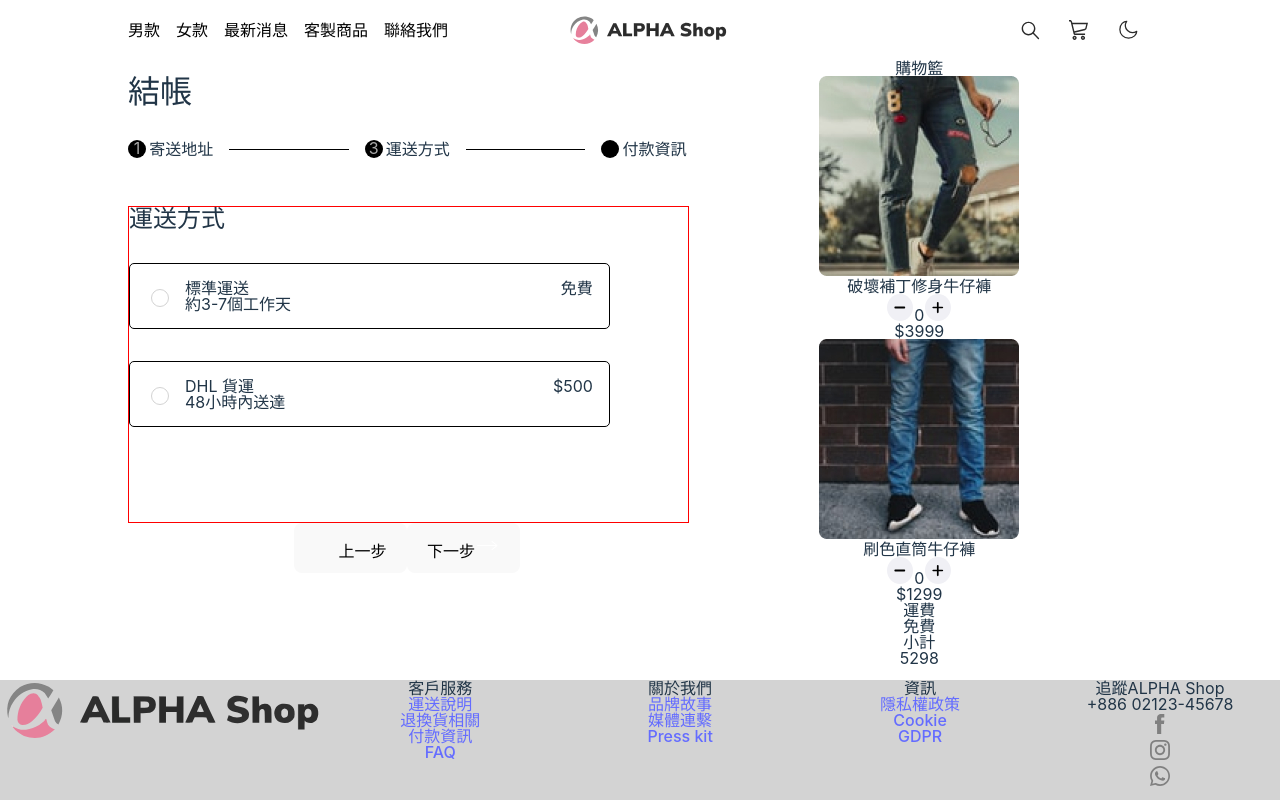
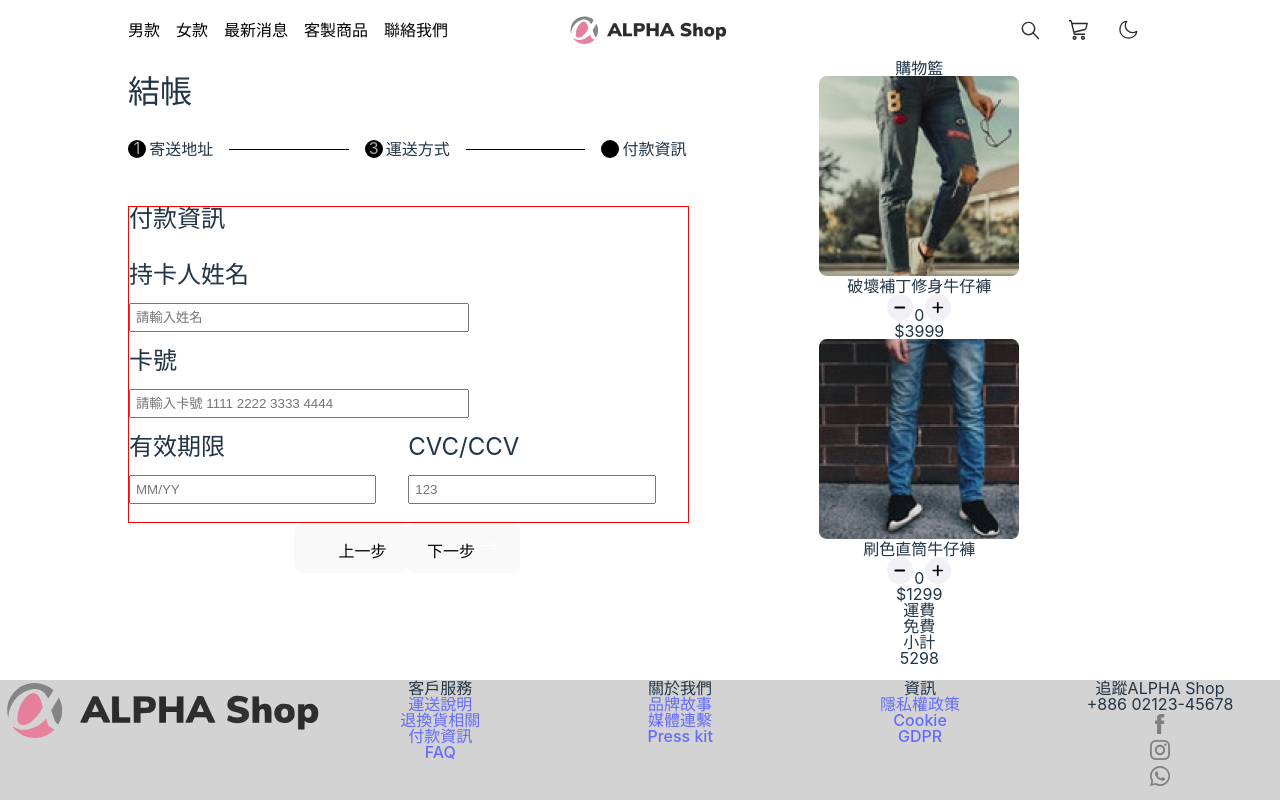
Before and after one commit to patricksky006/my-app, a React (Vite) app: page / in a window 1280 px wide. Built offline with nearby package versions, Linux system fonts and the light colour scheme.

Commit message:
step3.scss

```diff
--- a/src/components/Main/Step2.jsx
+++ b/src/components/Main/Step2.jsx
@@ -4,7 +4,7 @@ import '../../style/step2.scss'
 export default function Step2 () {
   return (
     <>
-    <div className="step-container ">
+    <div className="step-container d-none">
       <h2 className="ship-method">運送方式</h2>
       <form action="" className="shipping-container">
         <div className="ship-wrapper">
--- a/src/components/Main/Step3.jsx
+++ b/src/components/Main/Step3.jsx
@@ -1,25 +1,26 @@
 import React from 'react'
+import '../../style/step3.scss'
 
 export default function Step3 () {
   return (
     <>
-    <div className="step-container d-none">
+    <div className="step-container">
       <h2 className="pay-info">付款資訊</h2>
-      <form action="" className="paying">
+      <form action="" className="paying-container">
         <div className="payment-wrapper">
-          <div className="pay-part">
+          <div className="pay-part a-part">
             <label htmlFor="input-card-name" className="card-name">持卡人姓名</label>
             <input type="text" className="input-card-name" placeholder='請輸入姓名'/>
           </div>
-          <div className="pay-part">
+          <div className="pay-part b-part">
             <label htmlFor="input-card-number" className="card-number">卡號</label>
             <input type="text" className="input-card-number" placeholder='請輸入卡號 1111 2222 3333 4444'/>
           </div>
-          <div className="pay-part">
+          <div className="pay-part c-part">
             <label htmlFor="input-expired-date" className="expired-date">有效期限</label>
             <input type="text" className="input-expired-date" placeholder='MM/YY'/>
           </div>
-          <div className="pay-part">
+          <div className="pay-part d-part">
             <label htmlFor="input-cvc-ccv" className="cvc-ccv">CVC/CCV</label>
             <input type="text" className="input-cvc-ccv" placeholder='123'/>
           </div>
--- a/src/style/step1.scss
+++ b/src/style/step1.scss
@@ -47,7 +47,7 @@
             border-color: darkgray;
           }
           &[type="radio"] {
-            -webkit-appearance: none;
+            appearance: none;
             height: 1rem;
             width: 1rem;
             cursor: pointer;
@@ -64,6 +64,7 @@
           .ship-part-content-part {
             display: flex;
             justify-content: space-between;
+            margin-bottom: 0.5rem;
           }
           .ship-time {
             text-align: start;
--- /dev/null
+++ b/src/style/step3.scss
@@ -0,0 +1,68 @@
+%form-part-style {
+  display: flex;
+  flex-direction: column;
+  padding-right: 2rem;
+  font-size: 1.5rem;
+}
+
+%label-style {
+  text-align: start;
+  margin-bottom: 1rem;
+}
+
+%select-type-style {
+  padding: 5px;
+}
+
+.paying-container {
+  width: 100%;
+  flex: 1;
+  display: flex;
+  .payment-wrapper {
+    width: 100%;
+    flex: 1;
+    display: grid;
+    grid-template-columns: repeat(6, 1fr);
+    grid-template-rows: repeat(3, 1fr);
+    .a-part {
+      grid-column: 1 / 5;
+      @extend %form-part-style;
+      label {
+        @extend %label-style;
+      }
+      input {
+        @extend %select-type-style;
+      }
+    }
+    .b-part {
+      grid-column: 1 / 5;
+      @extend %form-part-style;
+      label {
+        @extend %label-style;
+      }
+      input {
+        @extend %select-type-style;
+      }
+    }
+    .c-part {
+      grid-column: 1 / 4;
+      @extend %form-part-style;
+      label {
+        @extend %label-style;
+      }
+      input {
+        @extend %select-type-style;
+      }
+    }
+    .d-part {
+      grid-column: 4 / 7;
+      @extend %form-part-style;
+      label {
+        @extend %label-style;
+      }
+      input {
+        @extend %select-type-style;
+      }
+    }
+  }
+}
```
